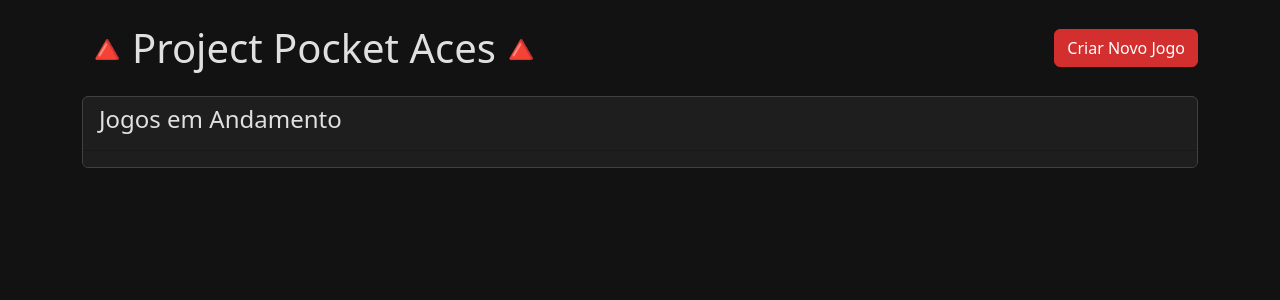
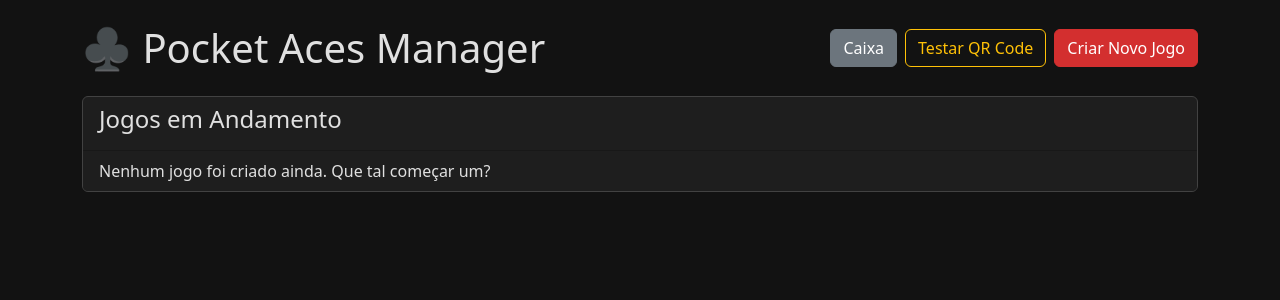
Before and after one commit to pedrocamposlive/pocketacesproject, a Flask app: page / in a window 1280 px wide. Shown: the top 300 px of the page. Run offline with Flask 3, Linux system fonts and the light colour scheme.

Commit message:
Update index.html

```diff
--- a/templates/index.html
+++ b/templates/index.html
@@ -2,9 +2,13 @@
 
 {% block content %}
 <div class="d-flex justify-content-between align-items-center mb-4">
-  <h1 class="mb-0">🔺Project Pocket Aces🔺</h1>
-  <!-- O botão "Caixa" foi removido daqui e movido para a tela de resumo final -->
-  <a href="{{ url_for('new_game') }}" class="btn btn-danger">Criar Novo Jogo</a>
+  <h1 class="mb-0">♣️ Pocket Aces Manager</h1>
+  <div class="d-flex gap-2">
+      <a href="{{ url_for('caixa') }}" class="btn btn-secondary">Caixa</a>
+      <!-- ESTE É O BOTÃO QUE ESTAVA FALTANDO -->
+      <a href="{{ url_for('test_pix_page') }}" class="btn btn-outline-warning">Testar QR Code</a>
+      <a href="{{ url_for('new_game') }}" class="btn btn-danger">Criar Novo Jogo</a>
+  </div>
 </div>
 
 <div class="card bg-secondary text-light">
@@ -22,7 +26,7 @@
         </a>
       {% else %}
         <div class="list-group-item bg-dark text-light">
-          <p class="mb-0"></p>
+          <p class="mb-0">Nenhum jogo foi criado ainda. Que tal começar um?</p>
         </div>
       {% endfor %}
     </div>
```
